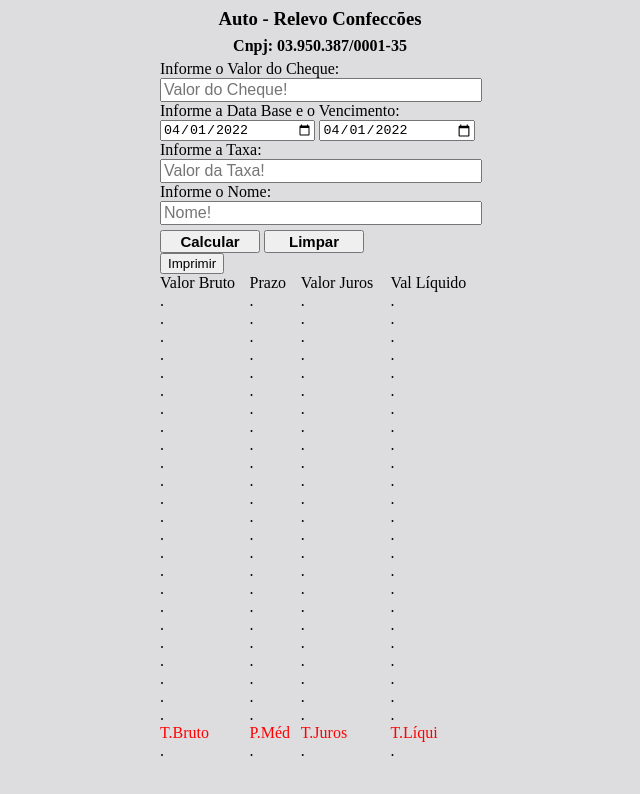
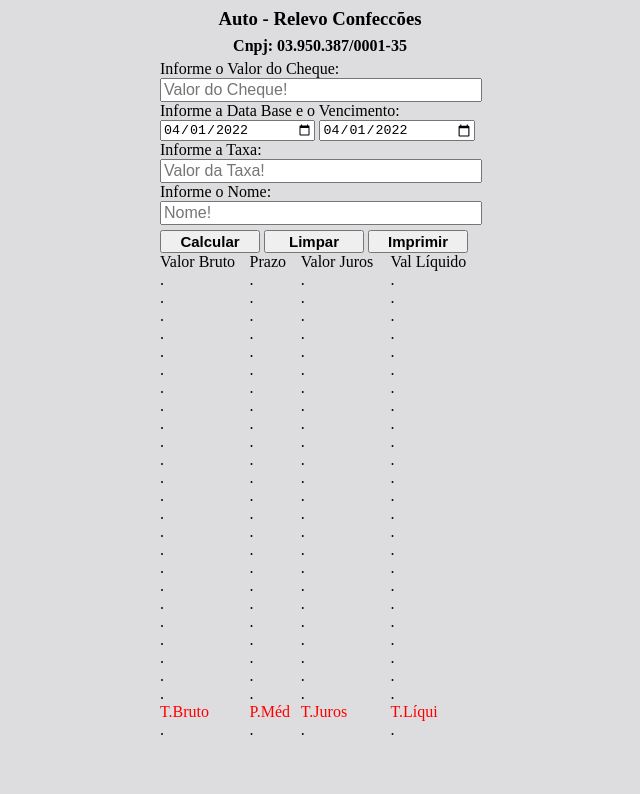
Before and after one commit to Hullmano/autorelevo, a plain HTML site: page index.html in a window 1280 px wide. Shown: the whole page, without its empty margins (320-960 px from the left). Drawn offline with Linux system fonts and the light colour scheme.

Commit message:
submit impr

```diff
--- a/index.html
+++ b/index.html
@@ -23,8 +23,8 @@
 			<label>Informe o Nome:</label>     <!--Para add espaços: &nbsp; &ensp; &emsp-->
 			<input type="text" id="valName" placeholder="Nome!" maxlength="10"> <br>
 			<input type="submit" value="Calcular" onclick="calcular()"></input>
-			<input type="submit" value="Limpar" onclick="limpar()"></input> <br>
-			<input type="button" value="Imprimir" onClick="window.print()" />
+			<input type="submit" value="Limpar" onclick="limpar()"></input>
+			<input type="submit" value="Imprimir" onClick="window.print()"></input> <br>
 		</div>
 
 		<div class="linha"  id="printing">
```
